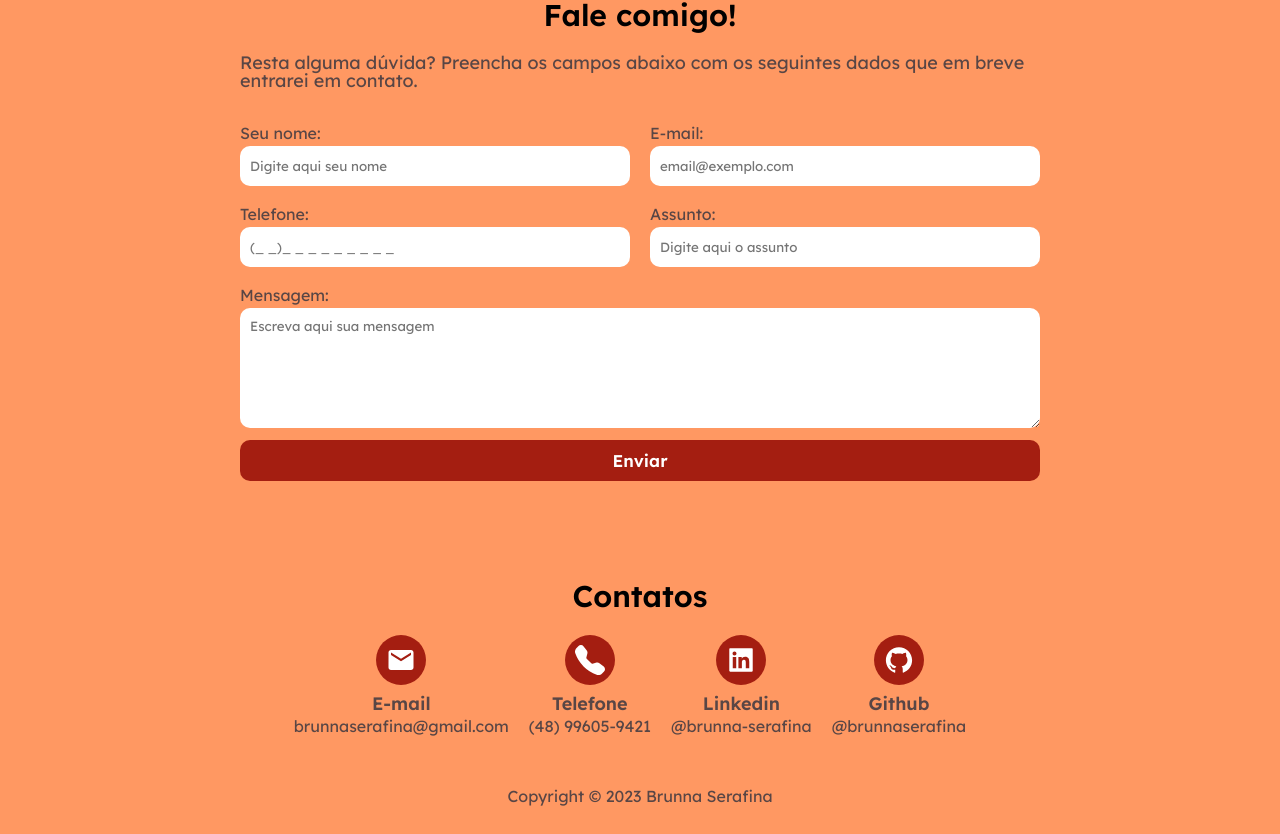
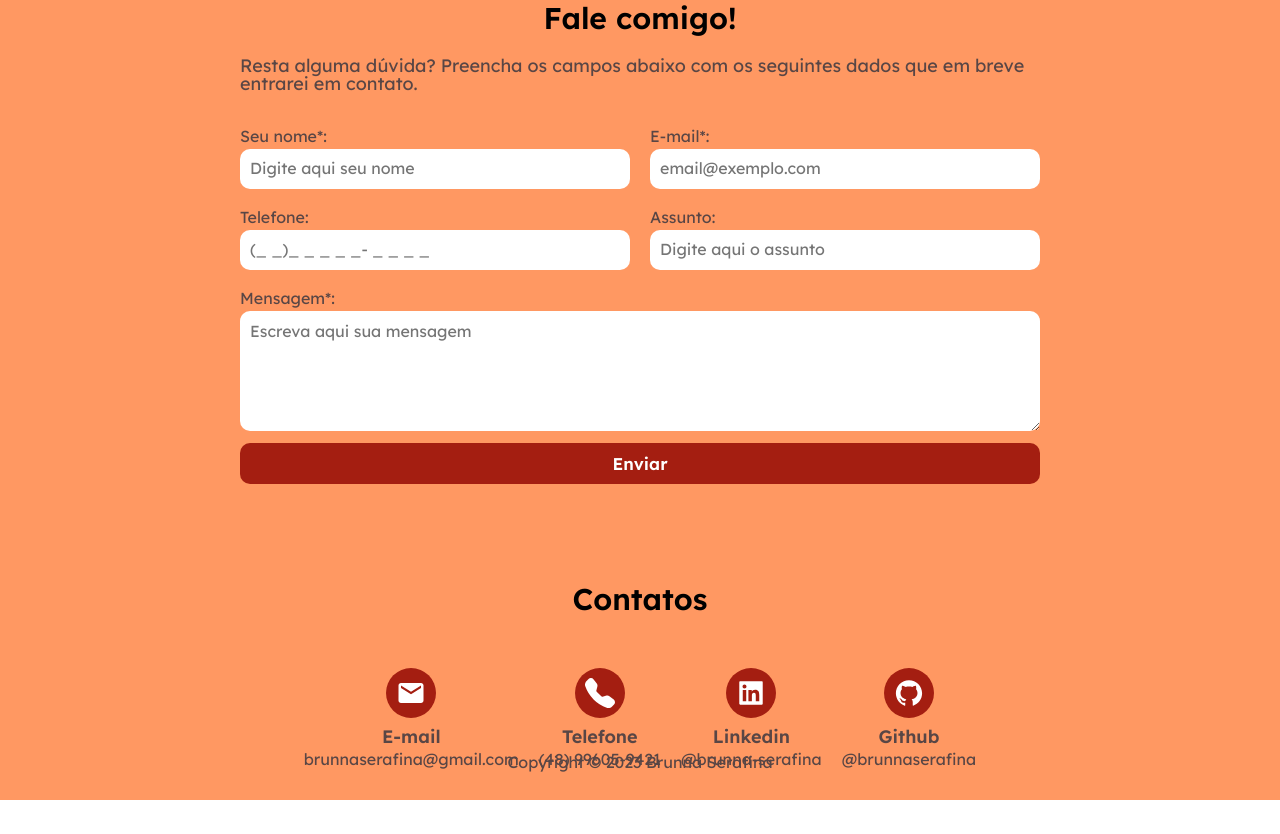
Before and after one commit to brunnaserafina/portfolio-brunna, a React (Create React App) app: page / in a window 1280 px wide. Shown: the part 5779-6613 px from the top of the page. After the commit the page ends 6579 px from the top, so only its background shows below. Built offline with nearby package versions, Linux system fonts and the light colour scheme.

Commit message:
feat: adding contact links

```diff
--- a/package.json
+++ b/package.json
@@ -3,6 +3,7 @@
   "version": "0.1.0",
   "private": true,
   "dependencies": {
+    "@emailjs/browser": "^3.10.0",
     "@testing-library/jest-dom": "^5.16.5",
     "@testing-library/react": "^13.4.0",
     "@testing-library/user-event": "^13.5.0",
--- a/src/pages/Contact.js
+++ b/src/pages/Contact.js
@@ -5,8 +5,49 @@ import {
   LinkedinIcon,
   PhoneIcon,
 } from "../common/Icons";
+import emailjs from "@emailjs/browser";
+import { useState } from "react";
 
 export default function Contact() {
+  const [name, setName] = useState("");
+  const [email, setEmail] = useState("");
+  const [phone, setPhone] = useState("");
+  const [subject, setSubject] = useState("");
+  const [message, setMessage] = useState("");
+
+  function sendEmail(e) {
+    e.preventDefault();
+
+    const templateParams = {
+      from_name: name,
+      subject: subject,
+      message: message,
+      email: email,
+      phone: phone,
+    };
+
+    emailjs
+      .send(
+        "service_hlzg1k7",
+        "template_y27nkig",
+        templateParams,
+        "ClZtahMJijyg_z-ha"
+      )
+      .then(
+        (response) => {
+          console.log("E-mail enviado!", response.status, response.text);
+          setName("");
+          setEmail("");
+          setPhone("");
+          setSubject("");
+          setMessage("");
+        },
+        (err) => {
+          console.log("Erro: ", err);
+        }
+      );
+  }
+
   return (
     <Wrapper>
       <TalkToMe>
@@ -16,33 +57,61 @@ export default function Contact() {
           que em breve entrarei em contato.
         </p>
 
-        <form>
+        <form onSubmit={sendEmail}>
           <span>
             <div>
-              <label>Seu nome:</label>
-              <input placeholder="Digite aqui seu nome" />
+              <label>Seu nome*:</label>
+              <input
+                type="text"
+                placeholder="Digite aqui seu nome"
+                onChange={(e) => setName(e.target.value)}
+                value={name}
+                required
+              />
             </div>
             <div>
-              <label>E-mail:</label>
-              <input placeholder="email@exemplo.com" />
+              <label>E-mail*:</label>
+              <input
+                type="email"
+                placeholder="email@exemplo.com"
+                onChange={(e) => setEmail(e.target.value)}
+                value={email}
+                required
+              />
             </div>
           </span>
 
           <span>
             <div>
               <label>Telefone:</label>
-              <input placeholder="(_ _)_ _ _ _ _ _ _ _ _" />
+              <input
+                type="tel"
+                placeholder="(_ _)_ _ _ _ _- _ _ _ _"
+                onChange={(e) => setPhone(e.target.value)}
+                value={phone}
+              />
             </div>
             <div>
               <label>Assunto:</label>
-              <input placeholder="Digite aqui o assunto" />
+              <input
+                type="text"
+                placeholder="Digite aqui o assunto"
+                onChange={(e) => setSubject(e.target.value)}
+                value={subject}
+              />
             </div>
           </span>
           <div>
-            <label>Mensagem:</label>
-            <textarea placeholder="Escreva aqui sua mensagem" />
+            <label>Mensagem*:</label>
+            <textarea
+              type="text"
+              placeholder="Escreva aqui sua mensagem"
+              onChange={(e) => setMessage(e.target.value)}
+              value={message}
+              required
+            />
           </div>
-          <button>Enviar</button>
+          <button type="submit">Enviar</button>
         </form>
       </TalkToMe>
 
@@ -53,29 +122,40 @@ export default function Contact() {
             <span>
               <EmailIcon />
             </span>
+            <a href="mailto:brunnaserafina@gmail.com">
               <h5>E-mail</h5>
               <p>brunnaserafina@gmail.com</p>
+            </a>
           </div>
           <div>
             <span>
               <PhoneIcon />
             </span>
+            <a href="tel:+5548996059421">
               <h5>Telefone</h5>
               <p>(48) 99605-9421</p>
+            </a>
           </div>
           <div>
             <span>
               <LinkedinIcon />
             </span>
+            <a
+              href="https://www.linkedin.com/in/brunna-serafina/"
+              target="_blank"
+            >
               <h5>Linkedin</h5>
               <p>@brunna-serafina</p>
+            </a>
           </div>
           <div>
             <span>
               <GithubIcon />
             </span>
+            <a href="https://github.com/brunnaserafina" target="_blank">
               <h5>Github</h5>
               <p>@brunnaserafina</p>
+            </a>
           </div>
         </div>
       </Contacts>
@@ -141,12 +221,18 @@ const TalkToMe = styled.div`
     font-weight: 600;
     font-size: 17px;
     margin-top: 10px;
+    cursor: pointer;
   }
 
   input {
     height: 40px;
     width: 390px;
     margin-bottom: 15px;
+  }
+
+  input::placeholder,
+  textarea::placeholder {
+    font-size: 16px;
   }
 
   form {
@@ -170,6 +256,16 @@ const Contacts = styled.div`
     justify-content: center;
     align-items: center;
     margin-right: 20px;
+    margin: 30px 10px;
+  }
+
+  > div > div a {
+    text-align: center;
+  }
+
+  > div > div a:hover {
+    text-decoration: underline;
+    color: #594645;
   }
 
   span {
@@ -194,7 +290,6 @@ const Contacts = styled.div`
 
   p {
     color: #594645;
-    margin-bottom: 100px;
   }
 `;
 
```
Also changed, not shown: 1 other file (tests, documents, lock files or other folders). Lines whose indentation alone changed are shown as unchanged.
